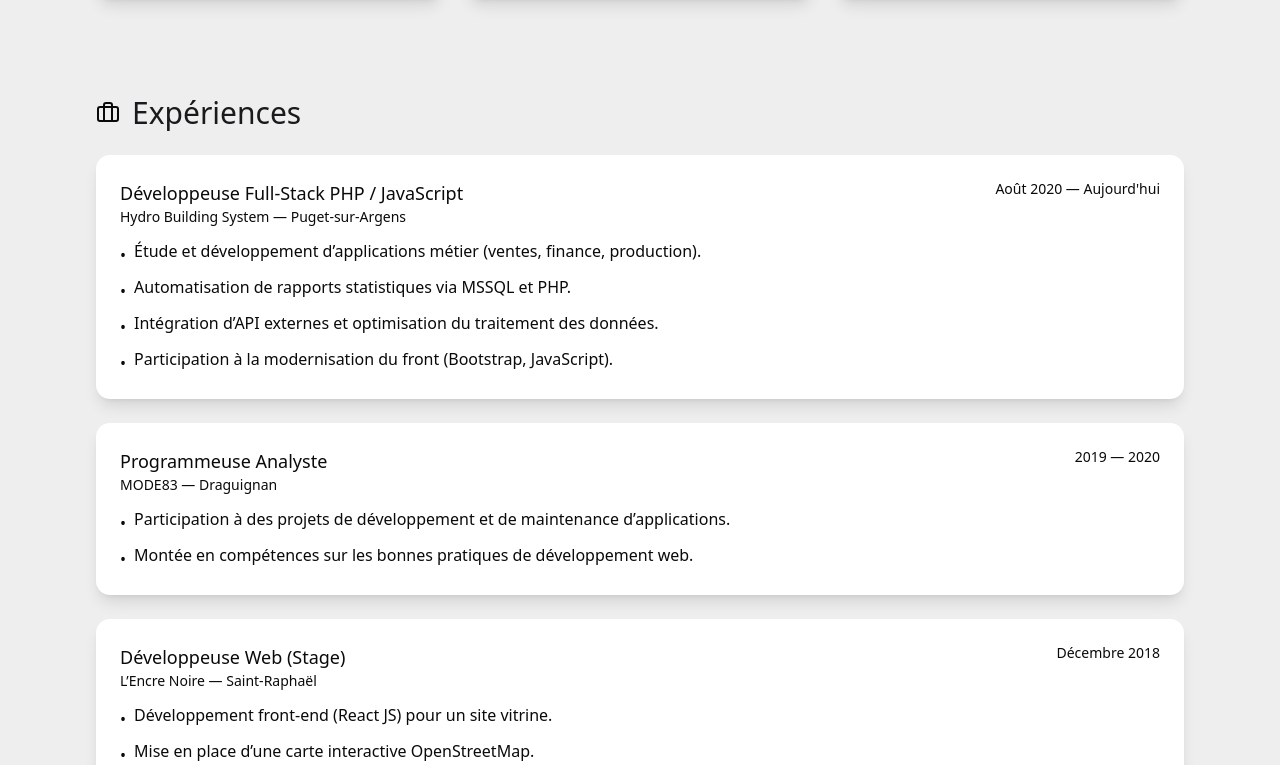
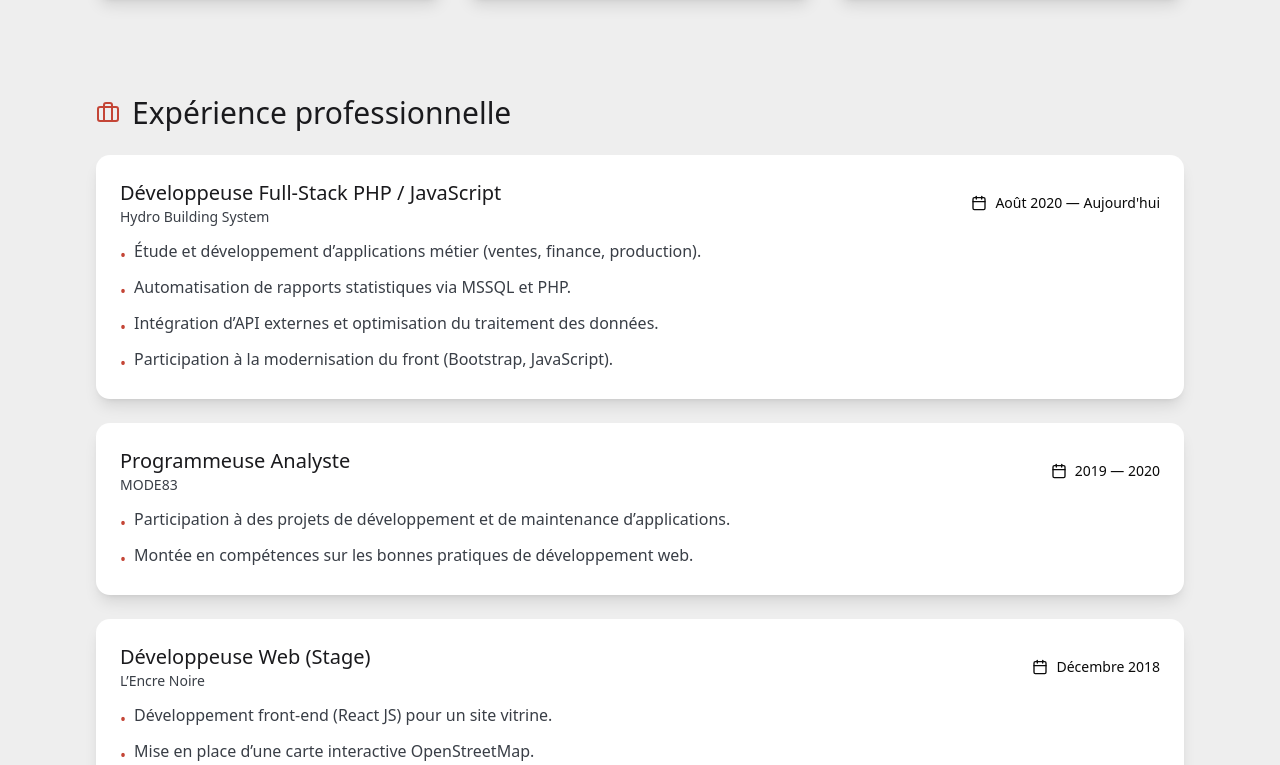
Before and after one commit to almenium/cv-portfolio, a React (Vite) app: page / in a window 1280 px wide. Shown: the part 1255-2020 px from the top of the page. Built offline with nearby package versions, Linux system fonts and the light colour scheme.

Commit message:
Update experience.tsx

```diff
--- a/src/components/experience.tsx
+++ b/src/components/experience.tsx
@@ -1,21 +1,11 @@
-import { Briefcase } from "lucide-react";
-
-type ExperienceItem = {
-  id: number;
-  title: string;
-  company: string;
-  location?: string;
-  period: string;
-  description: string[];
-};
+import { Briefcase, Calendar } from "lucide-react";
 
 export function Experience() {
-  const experiences: ExperienceItem[] = [
+  const experiences = [
     {
       id: 1,
       title: "Développeuse Full-Stack PHP / JavaScript",
       company: "Hydro Building System",
-      location: "Puget-sur-Argens",
       period: "Août 2020 — Aujourd'hui",
       description: [
         "Étude et développement d’applications métier (ventes, finance, production).",
@@ -28,7 +18,6 @@ export function Experience() {
       id: 2,
       title: "Programmeuse Analyste",
       company: "MODE83",
-      location: "Draguignan",
       period: "2019 — 2020",
       description: [
         "Participation à des projets de développement et de maintenance d’applications.",
@@ -39,7 +28,6 @@ export function Experience() {
       id: 3,
       title: "Développeuse Web (Stage)",
       company: "L’Encre Noire",
-      location: "Saint-Raphaël",
       period: "Décembre 2018",
       description: [
         "Développement front-end (React JS) pour un site vitrine.",
@@ -51,7 +39,6 @@ export function Experience() {
       id: 4,
       title: "Télé-gestionnaire",
       company: "Domus Vie Quotidienne",
-      location: "Paris",
       period: "Juin 2010 — Octobre 2019",
       description: [
         "Gestion des sinistres habitation et accompagnement des assurés.",
@@ -64,8 +51,8 @@ export function Experience() {
   return (
     <section id="experience" className="scroll-mt-8">
       <div className="flex items-center gap-3 mb-6">
-        <Briefcase className="w-6 h-6 text-[#2563EB]" />
-        <h2 className="text-3xl text-[#1A1A1D]">Expériences</h2>
+        <Briefcase className="w-6 h-6 text-[#C44536]" />
+        <h2 className="text-3xl text-[#1A1A1D]">Expérience professionnelle</h2>
       </div>
 
       <div className="space-y-6">
@@ -74,20 +61,20 @@ export function Experience() {
             key={exp.id}
             className="bg-white rounded-xl shadow-lg p-6 border border-[#E5E7EB]"
           >
-            <div className="flex flex-col sm:flex-row sm:items-baseline sm:justify-between gap-2 mb-3">
+            <div className="flex items-center justify-between mb-3">
               <div>
-                <h3 className="text-lg font-semibold text-[#111827]">{exp.title}</h3>
-                <p className="text-sm text-[#4B5563]">
-                  {exp.company}
-                  {exp.location ? ` — ${exp.location}` : ""}
-                </p>
+                <h3 className="text-xl text-[#1A1A1D]">{exp.title}</h3>
+                <p className="text-sm text-[#393E46]">{exp.company}</p>
               </div>
-              <p className="text-sm text-[#6B7280]">{exp.period}</p>
+              <div className="flex items-center gap-2 text-sm text-[#6B7280]">
+                <Calendar className="w-4 h-4" />
+                <span>{exp.period}</span>
+              </div>
             </div>
             <ul className="space-y-2">
               {exp.description.map((item, index) => (
-                <li key={index} className="text-[#4B5563] flex gap-2">
-                  <span className="text-[#2563EB] mt-1">•</span>
+                <li key={index} className="text-[#393E46] flex gap-2">
+                  <span className="text-[#C44536] mt-1">•</span>
                   <span>{item}</span>
                 </li>
               ))}
```
